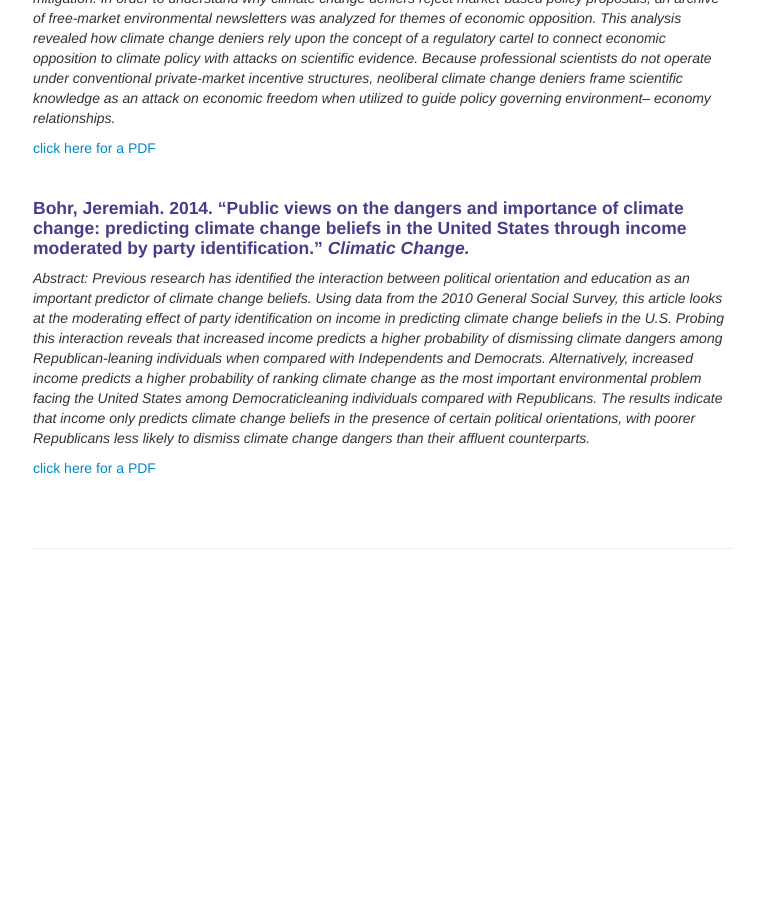
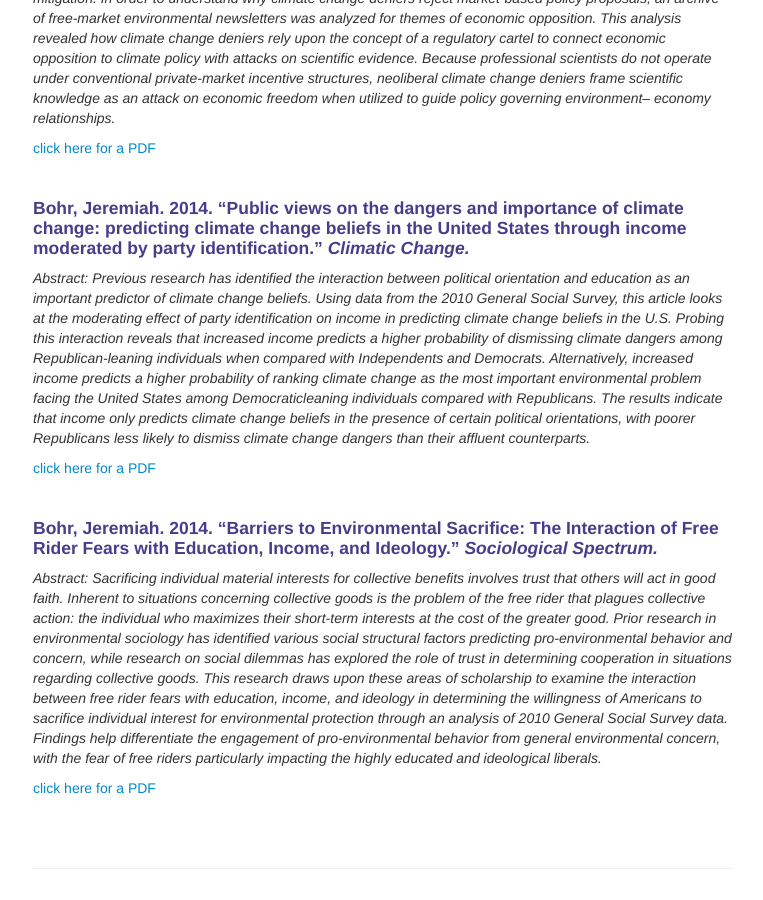
Before and after one commit to jeremiahbohr/jeremiahbohr.github.io, a Jekyll site: the page built from pages/research.md, in a window 1280 px wide and 900 px high, scrolled down 964 px. Shown: the whole window, without its empty margins (257-1020 px from the left). Built offline with Jekyll 4.4.1, drawn with Linux system fonts in a browser that asks for light colours; our own code applies the rules of GitHub Pages for plain Markdown files; before the commit the page ends 1544 px from its top, so only the background shows below that.

Commit message:
update my website

```diff
--- a/pages/research.md
+++ b/pages/research.md
@@ -64,6 +64,13 @@ less likely to dismiss climate change dangers than their affluent counterparts.*
 <br />
 
 
+#### Bohr, Jeremiah. 2014. "Barriers to Environmental Sacrifice: The Interaction of Free Rider Fears with Education, Income, and Ideology." *Sociological Spectrum.*
+*Abstract: Sacrificing individual material interests for collective benefits involves trust that others will act in good faith. Inherent to situations concerning collective goods is the problem of the free rider that plagues collective action: the individual who maximizes their short-term interests at the cost of the greater good. Prior research in environmental sociology has identified various social structural factors predicting pro-environmental behavior and concern, while research on social dilemmas has explored the role of trust in determining cooperation in situations regarding collective goods. This research draws upon these areas of scholarship to examine the interaction between free rider fears with education, income, and ideology in determining the willingness of Americans to sacrifice individual interest for environmental protection through an analysis of 2010 General Social Survey data. Findings help differentiate the engagement of pro-environmental behavior from general environmental concern, with the fear of free riders particularly impacting the highly educated and ideological liberals.*
+
+[click here for a PDF]({{ BASE_PATH}}/pages/publications/Bohr_2014_EnvSacrifice.pdf)
+
+<br />
+
 <!-- Note: this is how to write a comment in HTML. Everything in here won't show up on your webpage.-->
 
 <!--
```
Also changed, not shown: 1 other file.
